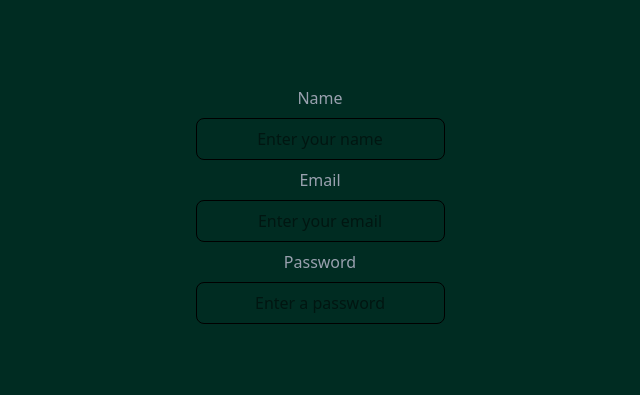
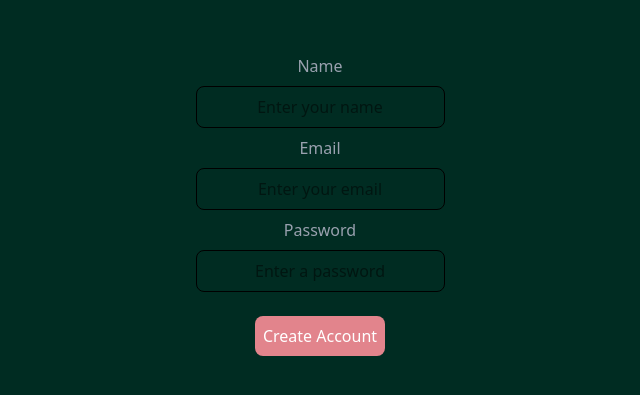
Before and after one commit to JamiesCodingPortfolio/job-application-tracker-webiste, a React (Vite) app in the folder client/: page /signup in a window 1280 px wide. Shown: the part 195-590 px from the top of the page, without its empty margins (320-960 px from the left). Built offline with nearby package versions, Linux system fonts and the light colour scheme.

Commit message:
added error message for when signup fails

```diff
--- a/client/src/routes/signup.tsx
+++ b/client/src/routes/signup.tsx
@@ -92,6 +92,18 @@ const Signup = () => {
           onChange={(e) => setPassword(e.target.value)}
           required
         />
+        <button
+          type="submit"
+          className="bg-[#E2848C] text-white rounded-lg p-2 mt-4 hover:bg-[#d8737b] transition-colors"
+        >
+          Create Account
+        </button>
+
+        {message && (
+          <div className={`mt-2 p-2 rounded ${isError ? 'bg-red-100 text-red-700' : 'bg-green-100 text-green-700'}`}>
+            {message}
+          </div>
+        )}
       </form>
     </div>
   )
```
